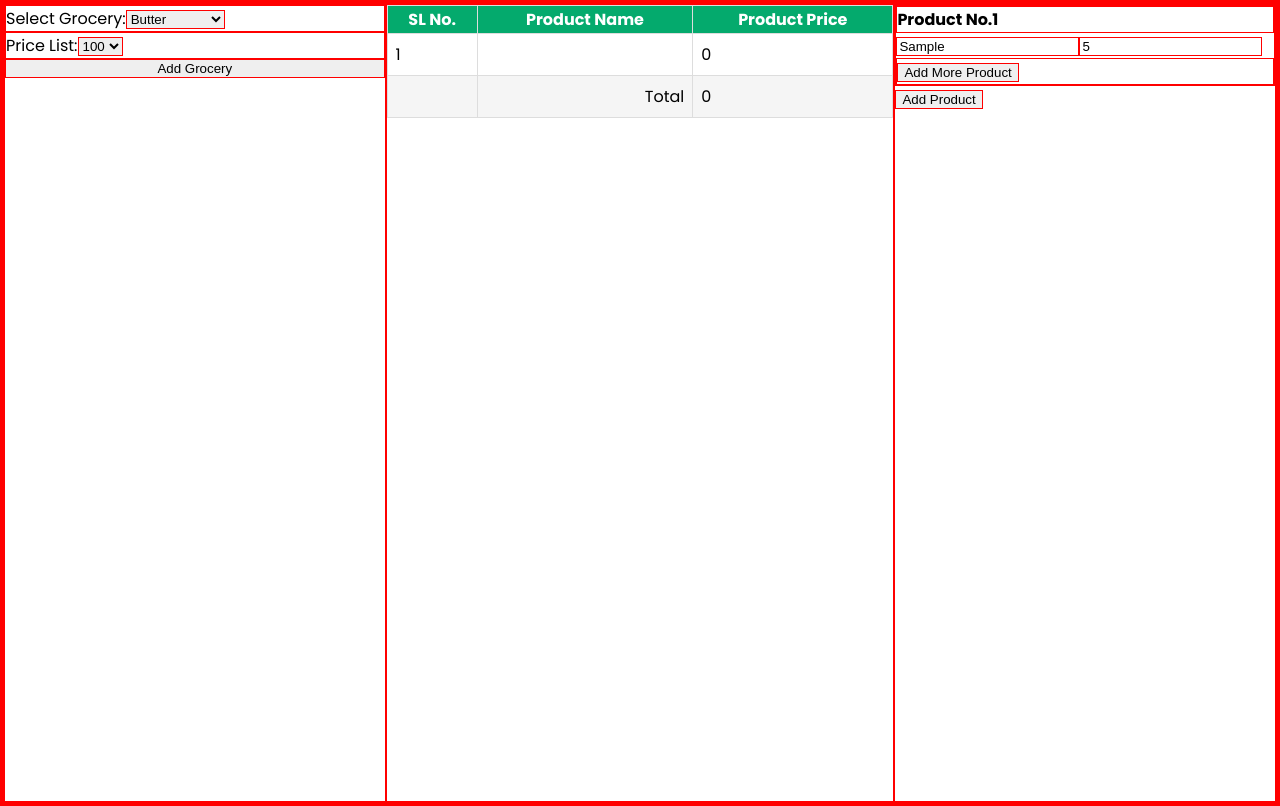
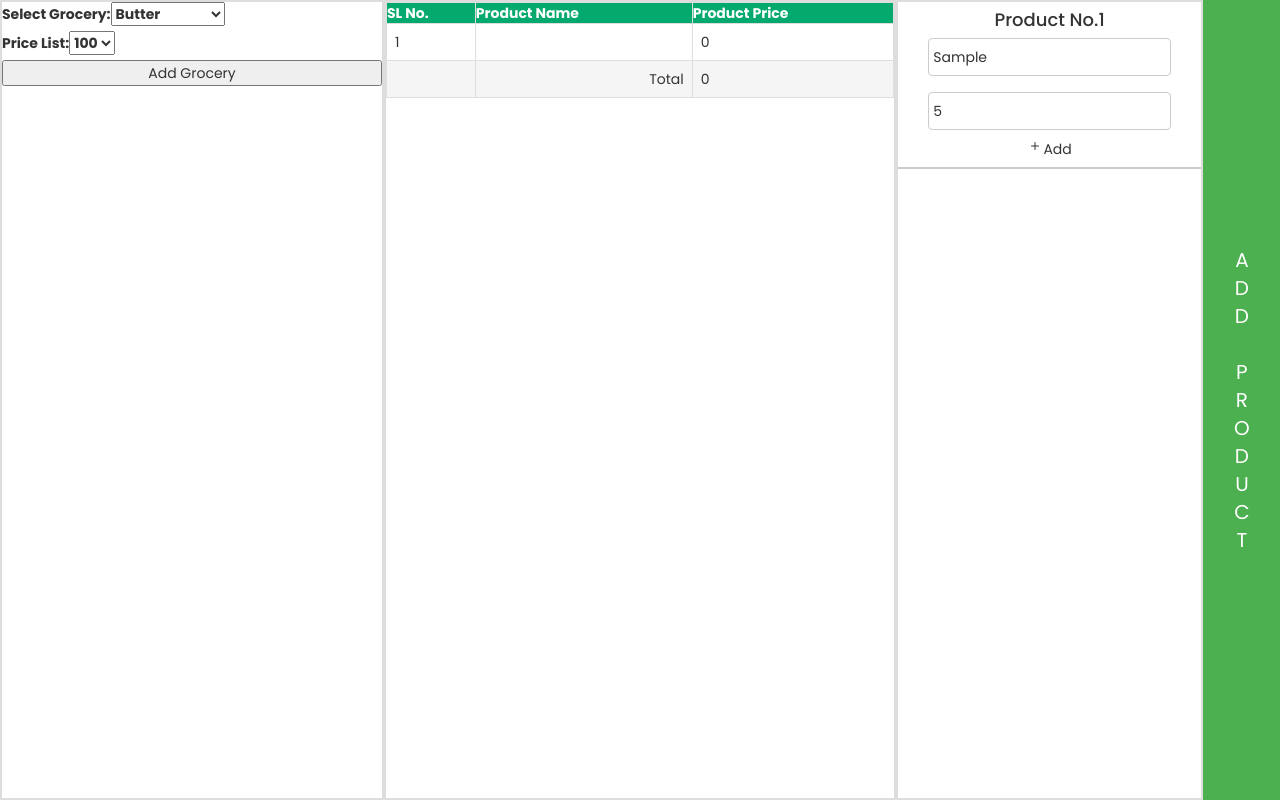
Before and after one commit to CR11-Mob/Product-List, a React (Create React App) app: page / in a window 1280 px wide. Both pictures are taken after typing "Sample", "5" into the empty fields and a click on the button "Add Grocery". Built offline with nearby package versions, Linux system fonts and the light colour scheme.

Commit message:
product&price inputs are done

```diff
--- a/public/index.html
+++ b/public/index.html
@@ -8,6 +8,10 @@
     <meta
       name="description"
       content="Web site created using create-react-app"
+    />
+    <link
+      rel="stylesheet"
+      href="https://maxcdn.bootstrapcdn.com/bootstrap/3.3.7/css/bootstrap.min.css"
     />
     <link rel="preconnect" href="https://fonts.googleapis.com" />
     <link rel="preconnect" href="https://fonts.gstatic.com" crossorigin />
--- a/src/App.css
+++ b/src/App.css
@@ -1,6 +1,6 @@
 * {
   box-sizing: border-box;
-  border: 1px solid red;
+  /* border: 1px solid red; */
 }
 
 body {
@@ -13,6 +13,8 @@ body {
   display: flex;
   height: 100vh;
   width: 100%;
+  margin: 0px;
+  padding: 0px;
   /* justify-content: center; */
 }
 
@@ -20,19 +22,20 @@ body {
   display: flex;
   flex-direction: column;
   width: 30%;
-  /* border: none; */
+  border: 2px solid #ddd;
 }
 
 .grocery-list {
   display: flex;
   flex-direction: column;
-  /* justify-content: center; */
-  /* align-items: center; */
   width: 40%;
+  border: 2px solid #ddd;
 }
 
-.grocery-input {
+.input-section {
+  display: flex;
   width: 30%;
+  /* border: 2px solid #ddd; */
 }
 
 /***************** TABLE STYLE ****************/
@@ -72,7 +75,3 @@ body {
 #grocery-table tfoot {
   background-color: whitesmoke;
 }
-
-h4 {
-  margin: 0px;
-}
--- a/src/App.js
+++ b/src/App.js
@@ -1,6 +1,8 @@
 import "./App.css";
 
 import { useState } from "react";
+
+import ProductsInput from "./components/ProductsInput";
 
 function App() {
   let allGroceryProducts = [
@@ -32,72 +34,16 @@ function App() {
 
   const [productList, setProductList] = useState(allGroceryProducts);
 
+  const [inputList, setInputList] = useState([{ name: "", price: null }]);
+
   const [groceryItem, setGroceryItem] = useState([]);
 
   const [itemName, setItemName] = useState("");
   const [itemPrice, setItemPrice] = useState(null);
 
-  const [inputList, setInputList] = useState([{ name: "", price: null }]);
+  const [error, setError] = useState(true);
 
-  // console.log(inputField);
   console.log("render");
-
-  const handleInputChange = (e, index) => {
-    let name = e.target.name;
-    let value = e.target.value;
-
-    const inputListCopy = [...inputList];
-    inputListCopy[index][name] = value;
-    setInputList(inputListCopy);
-  };
-
-  const handleRemoveField = (index) => {
-    const inputListCopy = [...inputList];
-    inputListCopy.splice(index, 1);
-    setInputList(inputListCopy);
-  };
-
-  const handleAddField = () => {
-    setInputList([...inputList, { name: "", price: "" }]);
-  };
-
-  const handleAddProduct = () => {
-    setProductList([...productList, ...inputList]);
-    setInputList([{ name: "", price: "" }]);
-  };
-
-  const productInput = () =>
-    inputList.map((item, index) => (
-      <div className="product-input">
-        <h4>{`Product No.${index + 1}`}</h4>
-        <input
-          type="text"
-          name={`name`}
-          value={item.name}
-          placeholder="Product Name"
-          onChange={(e) => handleInputChange(e, index)}
-        />
-
-        <input
-          type="number"
-          name={`price`}
-          value={item.price}
-          placeholder="Product Price"
-          onChange={(e) => handleInputChange(e, index)}
-        />
-
-        <div className="input-btns">
-          {inputList.length !== 1 && (
-            <button onClick={() => handleRemoveField(index)}>
-              remove Product Field
-            </button>
-          )}
-          {inputList.length - 1 === index && (
-            <button onClick={handleAddField}>Add More Product</button>
-          )}
-        </div>
-      </div>
-    ));
 
   const addGroceryItem = () => {
     let newItem = { name: itemName, price: +itemPrice };
@@ -196,10 +142,18 @@ function App() {
   return (
     <div className="container">
       <div className="grocery-item">{groceryItemDropDown()}</div>
+
       <div className="grocery-list">{groceryList()}</div>
-      <div className="grocery-input">
-        {productInput()}
-        <button onClick={handleAddProduct}>Add Product</button>
+
+      <div className="input-section">
+        <ProductsInput
+          productList={productList}
+          setProductList={setProductList}
+          inputList={inputList}
+          setInputList={setInputList}
+          error={error}
+          setError={setError}
+        />
       </div>
     </div>
   );
--- /dev/null
+++ b/src/components/ProductsInput.css
@@ -0,0 +1,60 @@
+h4 {
+  margin: 0px;
+}
+
+input {
+  width: 80%;
+  padding: 8px 4px;
+  margin: 8px 10px;
+  display: inline-block;
+  border: 1px solid #ccc;
+  border-radius: 4px;
+  box-sizing: border-box;
+}
+
+.product-input {
+  display: flex;
+  flex-direction: column;
+  align-items: center;
+  width: 100%;
+  border-bottom: 2px solid #ccc;
+  padding: 8px 0;
+}
+
+.input-area {
+  display: flex;
+  flex-direction: column;
+  width: 80%;
+  border: 2px solid #ddd;
+}
+
+.input-btns {
+  display: flex;
+  width: 100%;
+  justify-content: space-evenly;
+}
+
+.add-btn-area {
+  display: flex;
+  width: 20%;
+}
+
+.add-btn-area span {
+  display: flex;
+  justify-content: center;
+  align-items: center;
+  height: 100%;
+  width: 100%;
+  background-color: #4caf50; /* Green */
+  border: none;
+  color: white;
+  font-size: 2rem;
+  writing-mode: vertical-rl;
+  text-orientation: upright;
+  transition-duration: 0.4s;
+  transition-timing-function: ease-in-out;
+}
+
+.add-btn-area span:hover {
+  background-color: #3c8d3f;
+}
--- /dev/null
+++ b/src/components/ProductsInput.js
@@ -0,0 +1,113 @@
+import "./ProductsInput.css";
+
+export default function ProductsInput(props) {
+  const {
+    productList,
+    setProductList,
+    inputList,
+    setInputList,
+    error,
+    setError,
+  } = props;
+
+  const handleInputChange = (e, index) => {
+    let name = e.target.name;
+    let value = e.target.value;
+
+    const inputListCopy = [...inputList];
+    inputListCopy[index][name] = value;
+    setInputList(inputListCopy);
+  };
+
+  const handleRemoveField = (index) => {
+    const inputListCopy = [...inputList];
+    inputListCopy.splice(index, 1);
+    setInputList(inputListCopy);
+  };
+
+  const handleAddField = () => {
+    setError(true);
+    setInputList([...inputList, { name: "", price: "" }]);
+  };
+
+  const handleAddProduct = () => {
+    setProductList([...productList, ...inputList]);
+    setInputList([{ name: "", price: "" }]);
+  };
+
+  const inputElements = () =>
+    inputList.map((item, index) => (
+      <div className="product-input">
+        <h4>{`Product No.${index + 1}`}</h4>
+        <input
+          type="text"
+          name={`name`}
+          value={item.name}
+          placeholder="Product Name"
+          onChange={(e) => {
+            e.target.value.length < 3 ? setError(true) : setError(false);
+            handleInputChange(e, index);
+          }}
+        />
+
+        <input
+          type="number"
+          name={`price`}
+          value={item.price}
+          placeholder="Product Price"
+          onChange={(e) => {
+            e.target.value.length === 0 ? setError(true) : setError(false);
+            handleInputChange(e, index);
+          }}
+        />
+
+        <div className="input-btns">
+          {inputList.length !== 1 && (
+            <span
+              onClick={() => handleRemoveField(index)}
+              style={{ color: "red" }}
+            >
+              <svg
+                xmlns="http://www.w3.org/2000/svg"
+                width="16"
+                height="16"
+                fill="currentColor"
+                class="bi bi-x"
+                viewBox="0 0 16 16"
+              >
+                <path d="M4.646 4.646a.5.5 0 0 1 .708 0L8 7.293l2.646-2.647a.5.5 0 0 1 .708.708L8.707 8l2.647 2.646a.5.5 0 0 1-.708.708L8 8.707l-2.646 2.647a.5.5 0 0 1-.708-.708L7.293 8 4.646 5.354a.5.5 0 0 1 0-.708z" />
+              </svg>
+              remove
+            </span>
+          )}
+          {!error && inputList.length - 1 === index && (
+            <span onClick={handleAddField}>
+              <svg
+                xmlns="http://www.w3.org/2000/svg"
+                width="16"
+                height="16"
+                fill="currentColor"
+                class="bi bi-plus"
+                viewBox="0 0 16 16"
+              >
+                <path d="M8 4a.5.5 0 0 1 .5.5v3h3a.5.5 0 0 1 0 1h-3v3a.5.5 0 0 1-1 0v-3h-3a.5.5 0 0 1 0-1h3v-3A.5.5 0 0 1 8 4z" />
+              </svg>
+              Add
+            </span>
+          )}
+        </div>
+      </div>
+    ));
+
+  const addProductElement = () => (
+    <>
+      <div className="input-area"> {inputElements()}</div>
+
+      <div className="add-btn-area">
+        <span onClick={handleAddProduct}>ADD PRODUCT</span>
+      </div>
+    </>
+  );
+
+  return addProductElement();
+}
```
